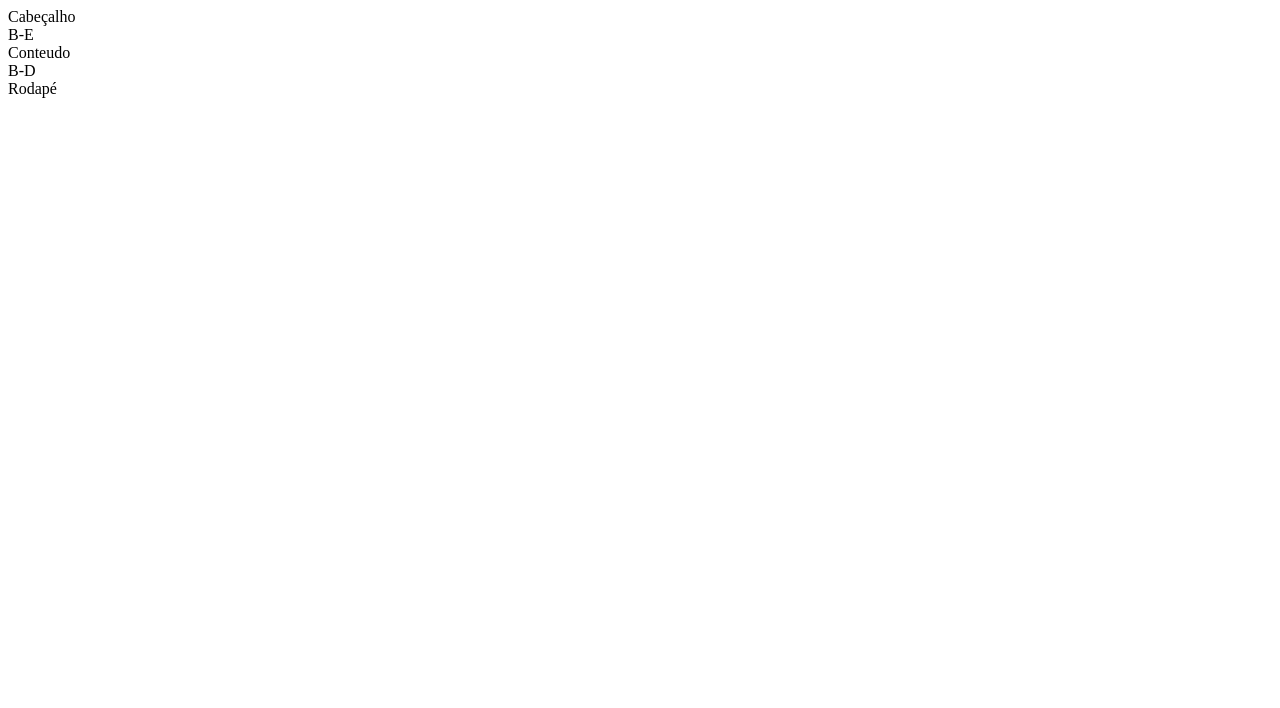
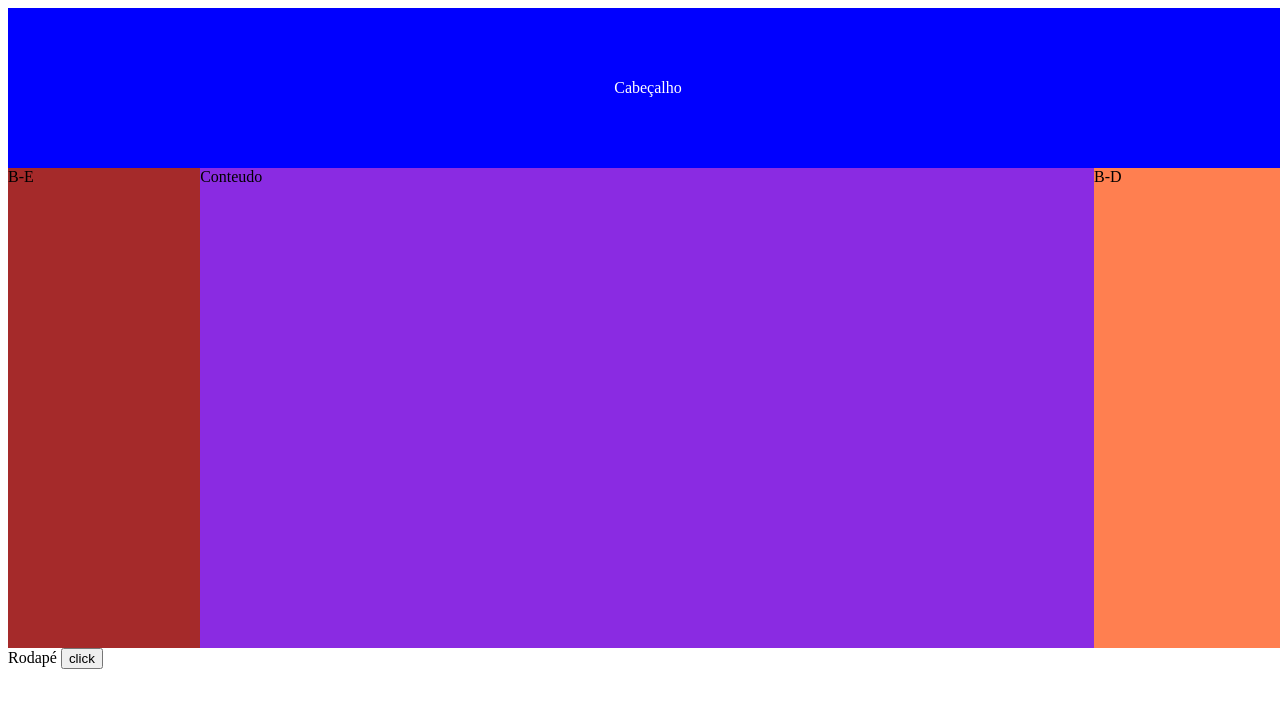
Before and after one commit to 1ESPG-2023/rm99919, a plain HTML site: page index.html in a window 1280 px wide. Drawn offline with Linux system fonts and the light colour scheme.

Commit message:
funções e arrow funções

```diff
--- a/CSS/style.css
+++ b/CSS/style.css
@@ -0,0 +1,28 @@
+.cabeçalho{
+    display: flex;
+    justify-content: center;
+    align-items: center;
+    width: 100vw;
+    height: 20vh;
+    background-color: blue;
+    color: white;
+}
+.container{
+    display: flex;
+    justify-content: space-between;
+    width: 100vw;
+    height: 60vh;
+    background-color: blueviolet;
+}
+
+.container .central{
+    flex-grow: 5;
+}
+.container .l-e{
+    flex-grow: 1;
+    background-color: brown;
+}
+.container .l-d{
+    flex-grow: 1;
+    background-color: coral;
+}
--- a/index.html
+++ b/index.html
@@ -28,6 +28,7 @@
     </div>
     <footer class="rodape">
         <span>Rodapé</span>
+        <button value = "10" onclick="console.log(`resultado : ${soma(this.value, 10, 5)}`)">click</button>
     </footer>
 </body>
 </html>
--- a/js/zyb-5647.js
+++ b/js/zyb-5647.js
@@ -48,3 +48,19 @@
 //         console.log(`${key+1}-${item.textContent = "LOCALIZADO"}`)
 //     }
 // })
+
+function soma(p1, p2, p3){
+    nr1 = p1;
+    nr2 = p2;
+    return (parseInt(nr1) + parseInt(nr2) + parseInt(p3));
+    // console.log(`Resultado : ${parseInt(nr1) + parseInt(nr2) + parseInt(parametro)}`);
+    // console.log(`este foi o pararamtro que foi passado para a função: ${parametro}`);
+}
+soma();
+
+//arrow function
+const mudaCor = ()=>{
+    //função set-TIMEOUT
+    setTimeout(alert("EXECUTOU"), 50000);
+
+}
```
